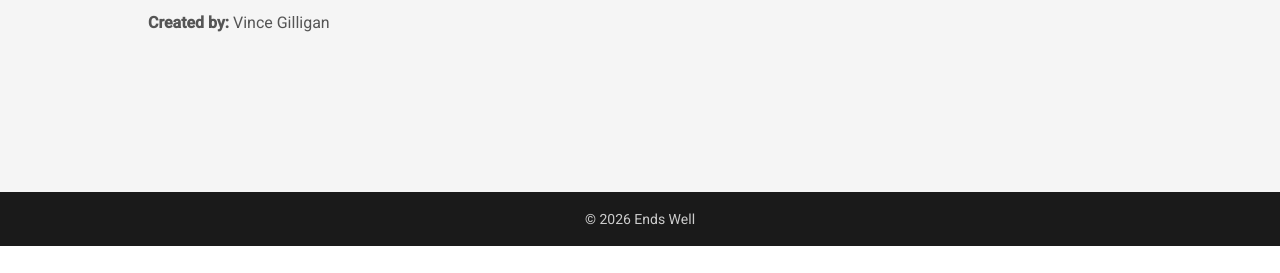
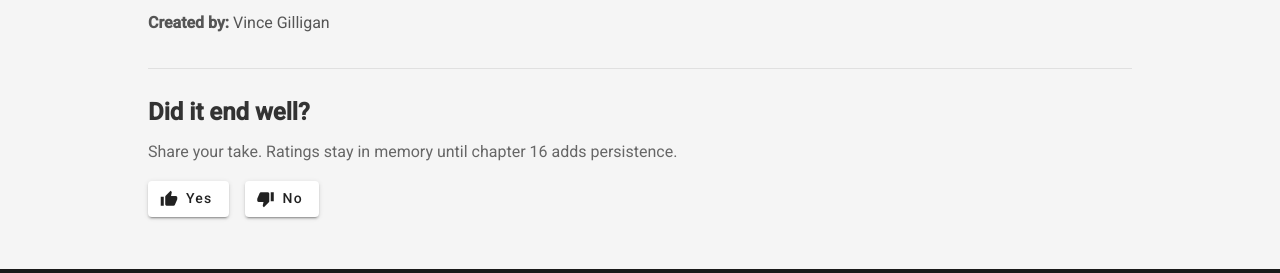
Before and after one commit to walkingriver/ends-well, an Angular app: page /series/1 in a window 1280 px wide. Shown: the part 554-827 px from the top of the page. Before the commit the page ends 800 px from the top, so only its background shows below. Built offline with nearby package versions, Linux system fonts and the light colour scheme.

Commit message:
Add apprentice ch. 15 checkpoint: RatingsService and DI.

```diff
--- a/src/app/pages/series-detail/series-detail.component.html
+++ b/src/app/pages/series-detail/series-detail.component.html
@@ -44,6 +44,36 @@
       @if (s.createdBy?.length) {
         <p class="created-by"><strong>Created by:</strong> {{ s.createdBy?.join(', ') }}</p>
       }
+
+      <section class="rating-section" aria-labelledby="rating-heading">
+        <h2 id="rating-heading">Did it end well?</h2>
+        <p class="rating-prompt">Share your take. Ratings stay in memory until chapter 16 adds persistence.</p>
+        <div class="toggle-buttons">
+          <button
+            mat-raised-button
+            type="button"
+            [color]="userEndedWell() === true ? 'primary' : undefined"
+            (click)="onEndedWellChange(true)"
+          >
+            <mat-icon>thumb_up</mat-icon>
+            Yes
+          </button>
+          <button
+            mat-raised-button
+            type="button"
+            [color]="userEndedWell() === false ? 'warn' : undefined"
+            (click)="onEndedWellChange(false)"
+          >
+            <mat-icon>thumb_down</mat-icon>
+            No
+          </button>
+        </div>
+        @if (userEndedWell() === true) {
+          <p class="rating-feedback">Glad you liked the ending!</p>
+        } @else if (userEndedWell() === false) {
+          <p class="rating-feedback">Rough finish.</p>
+        }
+      </section>
     </div>
   }
 </div>
--- a/src/app/pages/series-detail/series-detail.component.scss
+++ b/src/app/pages/series-detail/series-detail.component.scss
@@ -77,3 +77,30 @@
     color: #555;
   }
 }
+
+.rating-section {
+  margin-top: 2rem;
+  padding-top: 1.5rem;
+  border-top: 1px solid #e0e0e0;
+
+  h2 {
+    margin-bottom: 0.5rem;
+  }
+
+  .rating-prompt {
+    color: #666;
+    margin-bottom: 1rem;
+  }
+
+  .rating-feedback {
+    margin-top: 1rem;
+    color: #3f51b5;
+    font-weight: 500;
+  }
+}
+
+.toggle-buttons {
+  display: flex;
+  gap: 1rem;
+  flex-wrap: wrap;
+}
--- a/src/app/pages/series-detail/series-detail.component.ts
+++ b/src/app/pages/series-detail/series-detail.component.ts
@@ -3,6 +3,7 @@ import { ActivatedRoute, RouterModule } from '@angular/router';
 import { MatButtonModule } from '@angular/material/button';
 import { MatIconModule } from '@angular/material/icon';
 import { MatChipsModule } from '@angular/material/chips';
+import { RatingsService } from '../../services/ratings';
 
 export interface SeriesDetail {
   id: string;
@@ -29,9 +30,11 @@ export interface SeriesDetail {
 })
 export class SeriesDetailComponent implements OnInit {
   private readonly route = inject(ActivatedRoute);
+  private readonly ratingsService = inject(RatingsService);
 
   series = signal<SeriesDetail | null>(null);
   notFound = signal(false);
+  userEndedWell = signal<boolean | null>(null);
 
   private readonly catalog: SeriesDetail[] = [
     {
@@ -139,5 +142,20 @@ export class SeriesDetailComponent implements OnInit {
     const found = this.catalog.find((s) => s.id === id) ?? null;
     this.series.set(found);
     this.notFound.set(!found);
+
+    if (found) {
+      this.userEndedWell.set(this.ratingsService.getEndedWell(found.id));
+    }
+  }
+
+  onEndedWellChange(value: boolean): void {
+    const current = this.series();
+    if (!current) {
+      return;
+    }
+
+    const next = this.userEndedWell() === value ? null : value;
+    this.userEndedWell.set(next);
+    this.ratingsService.setEndedWell(current.id, next);
   }
 }
--- /dev/null
+++ b/src/app/services/ratings.ts
@@ -0,0 +1,30 @@
+import { Injectable, signal } from '@angular/core';
+
+export interface UserRating {
+  seriesId: string;
+  endedWell: boolean | null;
+  ratedAt: Date;
+}
+
+@Injectable({
+  providedIn: 'root',
+})
+export class RatingsService {
+  private ratingsMap = signal<Map<string, UserRating>>(new Map());
+
+  getEndedWell(seriesId: string): boolean | null {
+    return this.ratingsMap().get(seriesId)?.endedWell ?? null;
+  }
+
+  setEndedWell(seriesId: string, endedWell: boolean | null): void {
+    const newMap = new Map(this.ratingsMap());
+
+    if (endedWell === null) {
+      newMap.delete(seriesId);
+    } else {
+      newMap.set(seriesId, { seriesId, endedWell, ratedAt: new Date() });
+    }
+
+    this.ratingsMap.set(newMap);
+  }
+}
```
